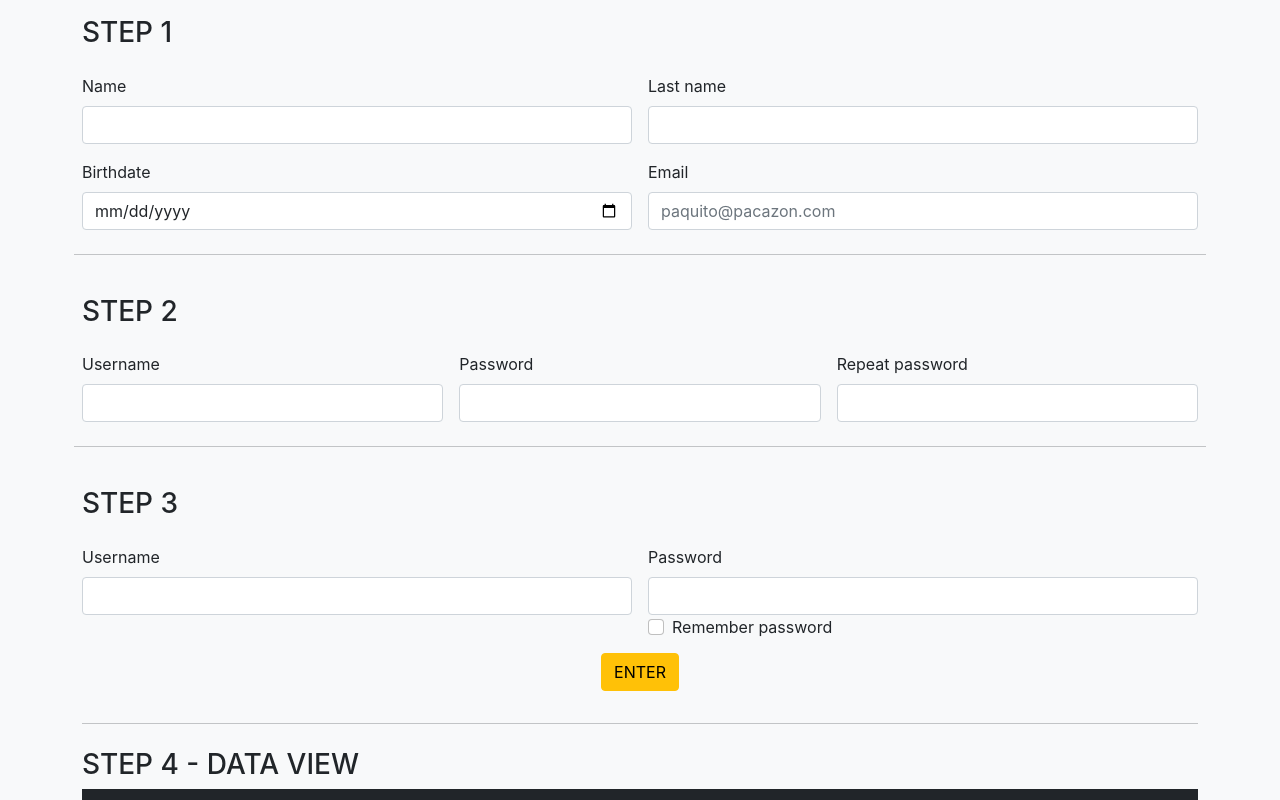
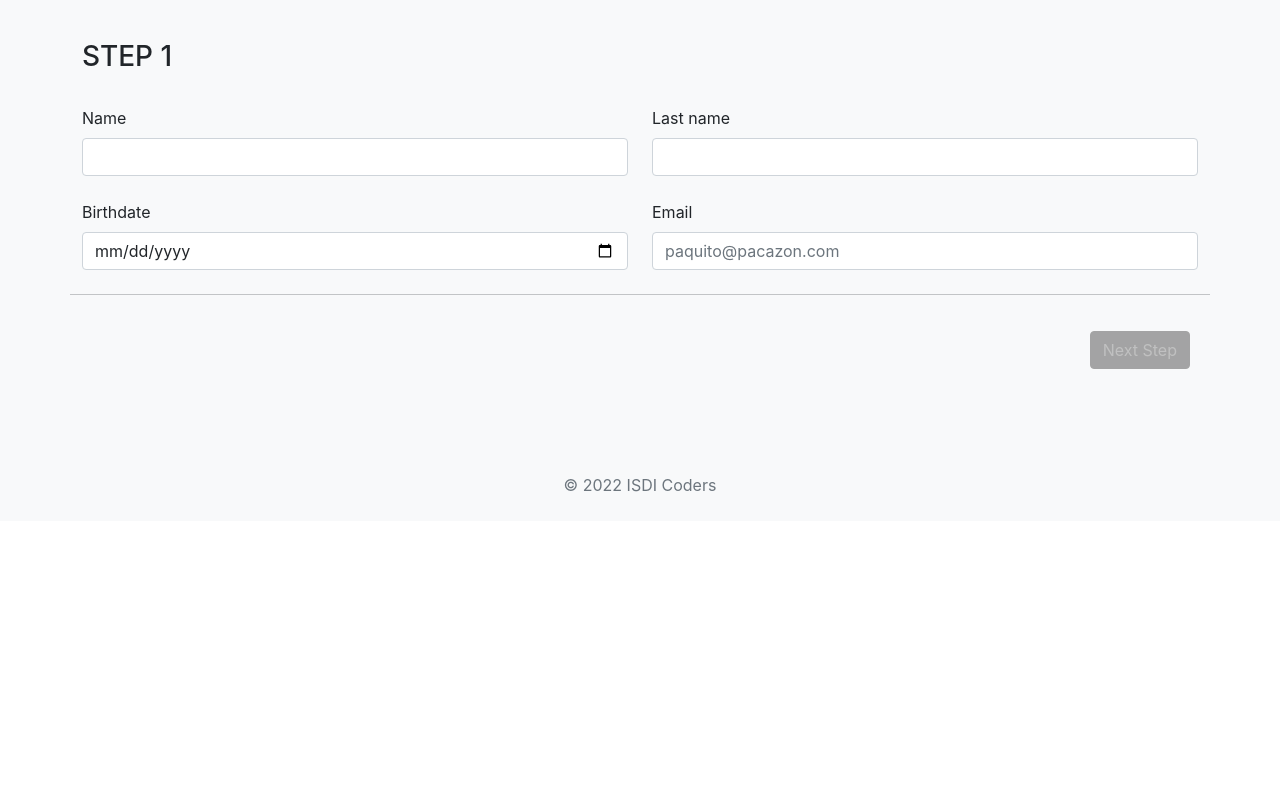
Before and after one commit to Beringar/w4-ch4-berenguer-pou, a React (Create React App) app: page / in a window 1280 px wide. Shown: the top 800 px of the page. Built offline with nearby package versions, Linux system fonts and the light colour scheme.

Commit message:
added context and contextprovider components

```diff
--- a/src/App.js
+++ b/src/App.js
@@ -5,7 +5,8 @@ import FormContext from "./components/contexts/FormContext";
 import { useContext } from "react";
 
 function App() {
-  const { incrementStep, decrementStep } = useContext(FormContext);
+  const { formStep, incrementStep, decrementStep, checkForm } =
+    useContext(FormContext);
 
   return (
     <>
@@ -15,24 +16,11 @@ function App() {
             <div className="row g-5">
               <div className="col">
                 <Form />
-                <div className="d-flex justify-content-end">
-                  <Button
-                    className="btn m-2 btn-primary"
-                    actionOnClick={decrementStep}
-                    text="Previous Step"
-                  />
-                  <Button
-                    className="btn m-2 btn-primary"
-                    actionOnClick={incrementStep}
-                    text="Next Step"
-                  />
-                </div>
               </div>
             </div>
           </main>
-
           <footer className="my-5 pt-5 text-muted text-center text-small">
-            <p className="mb-1">&copy; 2022 ISDI Coders</p>
+            <p className="pb-4">&copy; 2022 ISDI Coders</p>
           </footer>
         </div>
       </div>
--- a/src/components/Form/Form.css
+++ b/src/components/Form/Form.css
@@ -1,3 +1,15 @@
 .input-group-text {
   background-color: #ffd900;
 }
+
+.btn-disabled {
+  pointer-events: none;
+  background-color: grey;
+  color: darkGray;
+  border-color: grey;
+  opacity: 0.7;
+}
+
+.input-group-text {
+  font-size: 0.9rem;
+}
--- a/src/components/Form/Form.js
+++ b/src/components/Form/Form.js
@@ -5,19 +5,27 @@ import { useContext } from "react";
 import Button from "../Button/Button";
 
 const Form = () => {
-  const { formStep, formData, setFormData } = useContext(FormContext);
+  const {
+    formStep,
+    incrementStep,
+    decrementStep,
+    formData,
+    setFormData,
+    checkForm,
+    validated,
+  } = useContext(FormContext);
 
   const handleChange = (event) => {
     setFormData({
       ...formData,
-      // Trimming any whitespace
-      [event.target.id]: event.target.value.trim(),
+      [event.target.id]: event.target.value,
     });
+    checkForm(formStep);
   };
 
   const handleSubmit = (event) => {
     event.preventDefault();
-    // TODO: call a function showData(formData) from context: step 4
+    incrementStep();
   };
 
   const getAge = (dateString) => {
@@ -33,8 +41,11 @@ const Form = () => {
 
   return (
     <>
+      <div className="row g-3 mb-1 mt-2">
         <form>
-        <div className="row g-3 mb-1">
+          {formStep === 1 && (
+            <>
+              <div className="row g-4">
                 <h3>STEP 1</h3>
                 <div className="col-sm-6">
                   <label htmlFor="name" className="form-label">
@@ -94,6 +105,12 @@ const Form = () => {
                   />
                 </div>
                 <hr className="my-4" />
+              </div>
+            </>
+          )}
+          {formStep === 2 && (
+            <>
+              <div className="row g-4">
                 <h3>STEP 2</h3>
                 <div className="col-md-4">
                   <label htmlFor="username" className="form-label">
@@ -132,6 +149,12 @@ const Form = () => {
                   />
                 </div>
                 <hr className="my-4" />
+              </div>
+            </>
+          )}
+          {formStep === 3 && (
+            <>
+              <div className="row g-4">
                 <h3>STEP 3</h3>
                 <div className="col-md-6">
                   <label htmlFor="usernameLogin" className="form-label">
@@ -164,22 +187,30 @@ const Form = () => {
                       id="rememberPassword"
                       onChange={handleChange}
                     />
-              <label className="form-check-label" htmlFor="rememberPassword">
+                    <label
+                      className="form-check-label"
+                      htmlFor="rememberPassword"
+                    >
                       Remember password
                     </label>
-            </div>
                   </div>
                 </div>
                 <div className="d-flex justify-content-center">
                   <Button
                     type="submit"
                     text="ENTER"
-            className="btn m-2 btn-warning"
+                    className="btn m-2 btn-warning btn-lg"
                     actionOnClick={handleSubmit}
                   />
                 </div>
+                <hr className="my-4" />
+              </div>
+            </>
+          )}
         </form>
-      <hr className="my-4" />
+        {formStep === 4 && (
+          <>
+            <div className="row g-4">
               <h3>STEP 4 - DATA VIEW</h3>
               <div className="p-3 bg-dark">
                 {Object.entries(formData).map(([label, value]) => (
@@ -188,6 +219,27 @@ const Form = () => {
                   </p>
                 ))}
               </div>
+              <hr className="my-4" />
+            </div>
+          </>
+        )}
+      </div>
+      {formStep < 3 && (
+        <div className="d-flex justify-content-end">
+          {formStep > 1 && (
+            <Button
+              className="btn m-2 btn-primary"
+              actionOnClick={decrementStep}
+              text="Previous Step"
+            />
+          )}
+          <Button
+            className={`btn m-2 btn-primary${validated ? "" : " btn-disabled"}`}
+            actionOnClick={incrementStep}
+            text="Next Step"
+          />
+        </div>
+      )}
     </>
   );
 };
--- a/src/components/contexts/FormContextProvider.js
+++ b/src/components/contexts/FormContextProvider.js
@@ -13,9 +13,51 @@ const FormContextProvider = ({ children }) => {
   };
   const [formStep, setFormStep] = useState(1);
   const [formData, setFormData] = useState(initialFormData);
+  const [validated, setValidated] = useState(false);
 
   const incrementStep = () => setFormStep(formStep + 1);
   const decrementStep = () => setFormStep(formStep - 1);
+
+  const testEmail = (emailAdress) => {
+    let regexEmail = /^\w+([\.-]?\w+)*@\w+([\.-]?\w+)*(\.\w{2,3})+$/;
+    if (emailAdress.match(regexEmail)) {
+      return true;
+    } else {
+      return false;
+    }
+  };
+
+  const checkForm = (step) => {
+    const {
+      name,
+      lastName,
+      birthdate,
+      email,
+      username,
+      password,
+      repeatPassword,
+      usernameLogin,
+      passwordLogin,
+    } = formData;
+    switch (step) {
+      case 1:
+        setValidated(
+          name !== "" && lastName !== "" && birthdate !== "" && testEmail(email)
+        );
+        break;
+      case 2:
+        setValidated(
+          username && password && repeatPassword && password === repeatPassword
+        );
+        break;
+      case 3:
+        setValidated(usernameLogin === username && passwordLogin === password);
+        break;
+      default:
+        break;
+    }
+    return validated;
+  };
 
   return (
     <FormContext.Provider
@@ -25,6 +67,8 @@ const FormContextProvider = ({ children }) => {
         decrementStep,
         formData,
         setFormData,
+        checkForm,
+        validated,
       }}
     >
       {children}
```
Also changed, not shown: 1 other file (tests, documents, lock files or other folders). Lines whose indentation alone changed are shown as unchanged.
